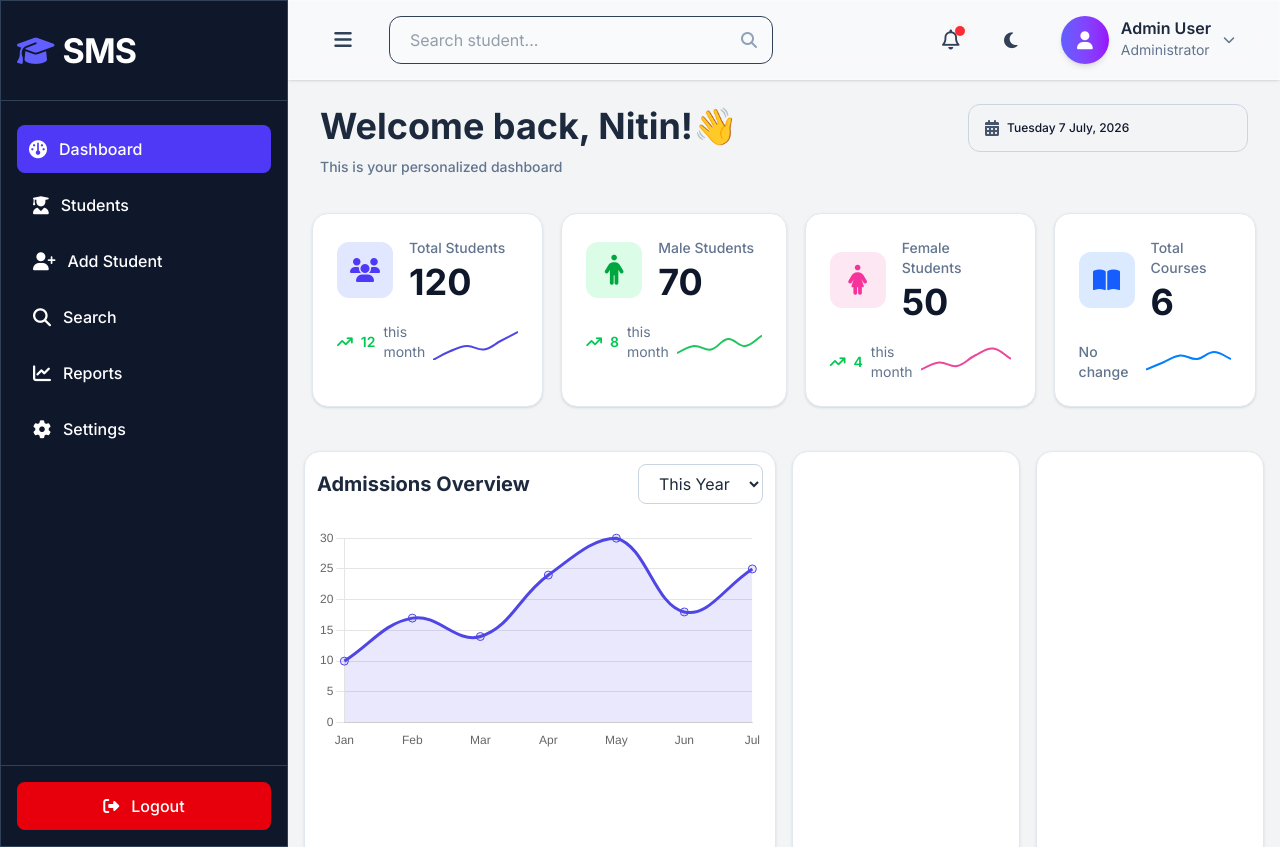
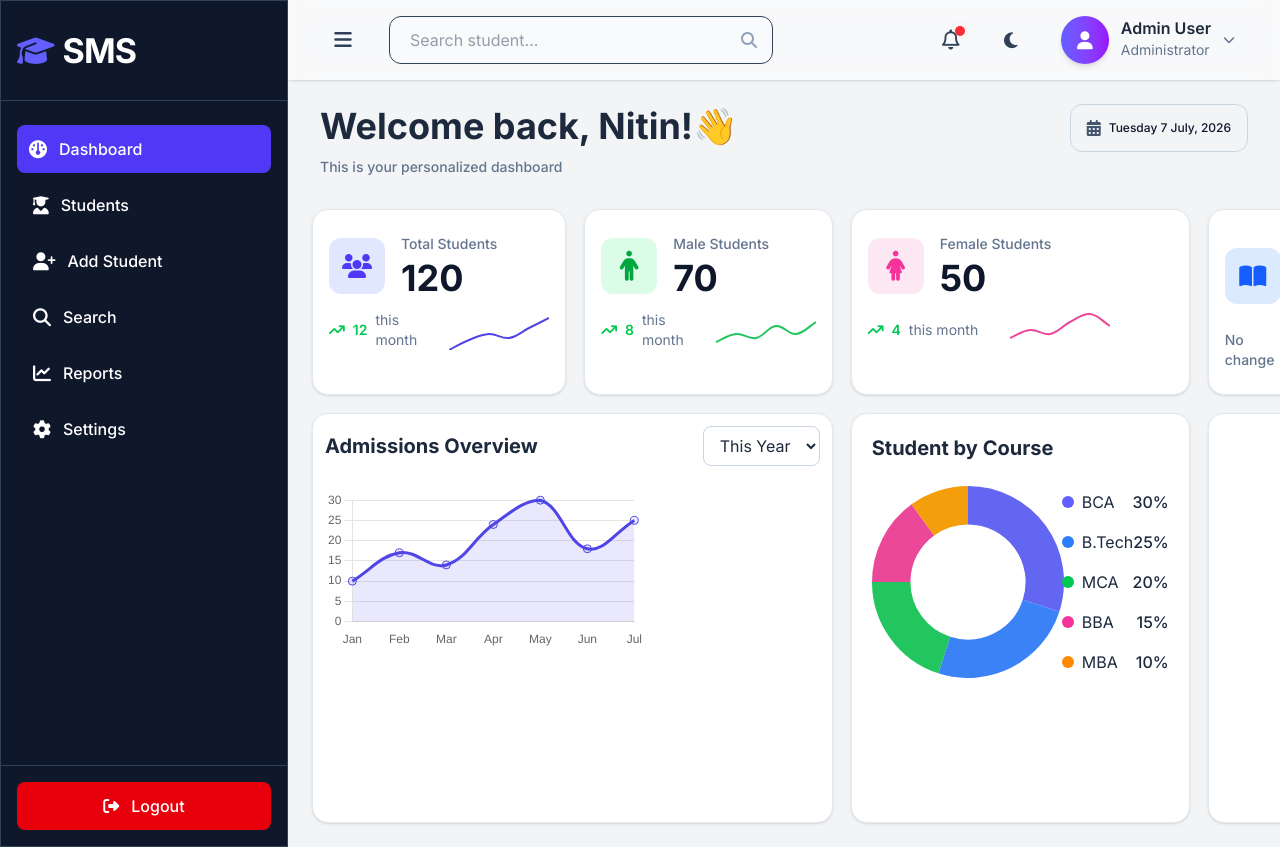
Before and after one commit to Nitin0259/Student-Management-System, a Django app: page /dashboard/ in a window 1280 px wide. Run offline with Django 5.2, Linux system fonts and the light colour scheme; a user stored in the database is signed in; style sheets or scripts are compiled from the project's sources.

Commit message:
Work on dashboard

```diff
--- a/MainApp/templates/base.html
+++ b/MainApp/templates/base.html
@@ -225,7 +225,55 @@
         }
 
       }
+    });
 
+    // Student course
+    const ctx = document.getElementById("courseChart");
+
+    new Chart(ctx, {
+
+      type: "doughnut",
+
+      data: {
+
+        labels: ["BCA", "B.Tech", "MCA", "BBA", "MBA"],
+
+        datasets: [{
+
+          data: [30, 25, 20, 15, 10],
+
+          backgroundColor: [
+            "#6366F1", // Indigo
+            "#3B82F6", // Blue
+            "#22C55E", // Green
+            "#EC4899", // Pink
+            "#F59E0B"  // Orange
+          ],
+
+          borderWidth: 0,
+          hoverOffset: 8,
+        }]
+
+      },
+
+      options: {
+        responsive: true,
+        maintainAspectRatio: false,
+
+        cutout: "60%",
+
+        plugins: {
+          legend: {
+            display: false
+          },
+
+          tooltip: {
+            backgroundColor: "#1e293b",
+            padding: 12,
+            cornerRadius: 10
+          }
+        }
+      }
     });
 
   </script>
--- a/MainApp/templates/dashboard.html
+++ b/MainApp/templates/dashboard.html
@@ -15,17 +15,17 @@
   <!-- Right-part -->
   <div class="right-part">
     <div id="showCurrentDate"
-      class="w-70 h-12 flex items-center gap-2 text-slate-600 dark:text-slate-300 px-4 rounded-xl border border-slate-300 dark:border-slate-700">
+      class="w-full h-12 flex items-center gap-2 text-slate-600 dark:text-slate-300 px-4 rounded-xl border border-slate-300 dark:border-slate-700">
       <i class="fa-solid fa-calendar-days dark:text-slate-50"></i><span
         class="text-slate-900 dark:text-white lg:text-xs font-medium">Loading...</span>
     </div>
   </div>
 </div>
 
-<div style="display:grid;grid-template-columns:repeat(4,1fr);gap:18px;padding:28px 24px;">
+<div style="display:grid;grid-template-columns:repeat(4,1fr);gap:18px;padding:24px 24px;">
 
   <div
-    class="bg-white dark:bg-slate-800 rounded-2xl border border-slate-200 dark:border-slate-700 p-6 shadow-sm hover:-translate-y-1 hover:shadow-lg transition-all duration-300 cursor-pointer">
+    class="bg-white dark:bg-slate-800 rounded-2xl border border-slate-200 dark:border-slate-700 px-4 py-6 shadow-sm hover:-translate-y-1 hover:shadow-lg transition-all duration-300 cursor-pointer">
     <div class="flex items-center gap-4">
       <div class="w-14 h-14 rounded-xl bg-indigo-100 flex items-center justify-center shrink-0">
         <i class="fa-solid fa-users text-2xl text-indigo-600"></i>
@@ -35,16 +35,16 @@
         <h2 class="text-4xl font-bold text-slate-900 dark:text-white mt-1">120</h2>
       </div>
     </div>
-    <div class="mt-5 flex items-center gap-2">
+    <div class="mt-3 flex items-center gap-2">
       <i class="fa-solid fa-arrow-trend-up text-green-500 text-sm"></i>
       <span class="text-green-500 font-semibold text-sm">12</span>
-      <span class="text-sm text-slate-500">this month</span>
-      <canvas id="totalStudentsChart" width="85" height="35"></canvas>
+      <span class="text-sm text-slate-500 mr-6">this month</span>
+      <canvas id="totalStudentsChart" width="100" height="40"></canvas>
     </div>
   </div>
 
   <div
-    class="bg-white dark:bg-slate-800 rounded-2xl border border-slate-200 dark:border-slate-700 p-6 shadow-sm hover:-translate-y-1 hover:shadow-lg transition-all duration-300 cursor-pointer">
+    class="bg-white dark:bg-slate-800 rounded-2xl border border-slate-200 dark:border-slate-700 px-4 py-6 shadow-sm hover:-translate-y-1 hover:shadow-lg transition-all duration-300 cursor-pointer">
     <div class="flex items-center gap-4">
       <div class="w-14 h-14 rounded-xl bg-green-100 flex items-center justify-center shrink-0">
         <i class="fa-solid fa-person text-3xl text-green-600"></i>
@@ -54,16 +54,16 @@
         <h2 class="text-4xl font-bold text-slate-900 dark:text-white mt-1">70</h2>
       </div>
     </div>
-    <div class="mt-5 flex items-center gap-2">
+    <div class="mt-3 flex items-center gap-2">
       <i class="fa-solid fa-arrow-trend-up text-green-500 text-sm"></i>
       <span class="text-green-500 font-semibold text-sm">8</span>
-      <span class="text-sm text-slate-500">this month</span>
-      <canvas id="maleStudentsChart" width="85" height="35"></canvas>
+      <span class="text-sm text-slate-500 mr-6">this month</span>
+      <canvas id="maleStudentsChart" width="100" height="40"></canvas>
     </div>
   </div>
 
   <div
-    class="bg-white dark:bg-slate-800 rounded-2xl border border-slate-200 dark:border-slate-700 p-6 shadow-sm hover:-translate-y-1 hover:shadow-lg transition-all duration-300 cursor-pointer">
+    class="bg-white dark:bg-slate-800 rounded-2xl border border-slate-200 dark:border-slate-700 px-4 py-6 shadow-sm hover:-translate-y-1 hover:shadow-lg transition-all duration-300 cursor-pointer">
     <div class="flex items-center gap-4">
       <div class="w-14 h-14 rounded-xl bg-pink-100 flex items-center justify-center shrink-0">
         <i class="fa-solid fa-person-dress text-3xl text-pink-500"></i>
@@ -73,16 +73,16 @@
         <h2 class="text-4xl font-bold text-slate-900 dark:text-white mt-1">50</h2>
       </div>
     </div>
-    <div class="mt-5 flex items-center gap-2">
+    <div class="mt-3 flex items-center gap-2">
       <i class="fa-solid fa-arrow-trend-up text-green-500 text-sm"></i>
       <span class="text-green-500 font-semibold text-sm">4</span>
-      <span class="text-sm text-slate-500">this month</span>
-      <canvas id="femaleStudentsChart" width="90" height="35"></canvas>
+      <span class="text-sm text-slate-500 mr-6">this month</span>
+      <canvas id="femaleStudentsChart" width="100" height="40"></canvas>
     </div>
   </div>
 
   <div
-    class="bg-white dark:bg-slate-800 rounded-2xl border border-slate-200 dark:border-slate-700 p-6 shadow-sm hover:-translate-y-1 hover:shadow-lg transition-all duration-300 cursor-pointer">
+    class="bg-white dark:bg-slate-800 rounded-2xl border border-slate-200 dark:border-slate-700 px-4 py-6 shadow-sm hover:-translate-y-1 hover:shadow-lg transition-all duration-300 cursor-pointer">
     <div class="flex items-center gap-4">
       <div class="w-14 h-14 rounded-xl bg-blue-100   flex items-center justify-center shrink-0">
         <i class="fa-solid fa-book-open text-2xl text-blue-600"></i>
@@ -92,39 +92,94 @@
         <h2 class="text-4xl font-bold text-slate-900 dark:text-white mt-1">6</h2>
       </div>
     </div>
-    <div class="mt-5 flex items-center gap-2">
-      <span class="text-sm font-medium text-slate-500">No change</span>
-      <canvas id="totalCoursesChart" width="85" height="35"></canvas>
+    <div class="mt-3 flex items-center justify-between gap-2">
+      <span class="text-sm font-medium text-slate-500 ">No change</span>
+      <canvas id="totalCoursesChart" width="100" height="40"></canvas>
     </div>
   </div>
 
-</div>
-
-<div class="grid grid-cols-3 xl:grid-cols-4 lg:grid-cols-2 gap-4 p-4">
   <div
-    class="col-span-2 bg-white dark:bg-slate-800 rounded-2xl border border-slate-200 dark:border-slate-700 shadow-sm p-3">
+    class="col-span-2 bg-white dark:bg-slate-800 rounded-2xl border border-slate-200 dark:border-slate-700 shadow-sm p-3 transition-all duration-300 ease-in-out">
     <div class="flex items-center justify-between mb-6">
       <h2 class="text-xl font-bold text-slate-800 dark:text-white">
         Admissions Overview
       </h2>
 
       <select
-        class="px-4 py-2 rounded-lg border border-slate-300 dark:border-slate-600 bg-white dark:bg-slate-700 dark:text-white outline-none">
-        <option>This Year</option>
-        <option>Last Year</option>
+        class="px-3 py-2 rounded-lg border border-slate-300 dark:border-slate-600 bg-white dark:bg-slate-700 dark:text-white outline-none">
+        <option value="">This Year</option>
+        <option value="Feb">Feb</option>
       </select>
     </div>
-    <div class="h-80">
+    <div class="w-80 h-80">
       <canvas id="admissionChart"></canvas>
     </div>
   </div>
 
-  <div
-    class="bg-white dark:bg-slate-800 rounded-2xl shadow-sm border border-slate-200 dark:border-slate-700 p-3">
+  <div class="bg-white dark:bg-slate-800 rounded-2xl shadow-sm border border-slate-200 dark:border-slate-700 p-5">
 
+    <h2 class="text-xl font-bold text-slate-800 dark:text-white mb-6">
+      Student by Course
+    </h2>
+
+    <div class="grid grid-cols-[170px_1fr] items-center gap-5">
+
+      <!-- Chart -->
+      <div class="w-48 h-48 shrink-0">
+        <canvas id="courseChart"></canvas>
+      </div>
+
+      <!-- Legend -->
+      <div class="flex-1 w-full space-y-4">
+
+        <div class="flex justify-between items-center">
+          <span class="flex items-center gap-2">
+            <span class="w-3 h-3 rounded-full bg-indigo-500"></span>
+            BCA
+          </span>
+          <span class="font-medium">30%</span>
+        </div>
+
+        <div class="flex justify-between items-center">
+          <span class="flex items-center gap-2">
+            <span class="w-3 h-3 rounded-full bg-blue-500"></span>
+            B.Tech
+          </span>
+          <span class="font-medium">25%</span>
+        </div>
+
+        <div class="flex justify-between items-center">
+          <span class="flex items-center gap-2">
+            <span class="w-3 h-3 rounded-full bg-green-500"></span>
+            MCA
+          </span>
+          <span class="font-medium">20%</span>
+        </div>
+
+        <div class="flex justify-between items-center">
+          <span class="flex items-center gap-2">
+            <span class="w-3 h-3 rounded-full bg-pink-500"></span>
+            BBA
+          </span>
+          <span class="font-medium">15%</span>
+        </div>
+
+        <div class="flex justify-between items-center">
+          <span class="flex items-center gap-2">
+            <span class="w-3 h-3 rounded-full bg-orange-400"></span>
+            MBA
+          </span>
+          <span class="font-medium">10%</span>
+        </div>
+
+      </div>
+
+    </div>
   </div>
+
   <div class="bg-white dark:bg-slate-800 rounded-2xl shadow-sm border border-slate-200 dark:border-slate-700 p-3">
 
   </div>
 </div>
+
 {% endblock %}
```
Also changed, not shown: db.sqlite3.
